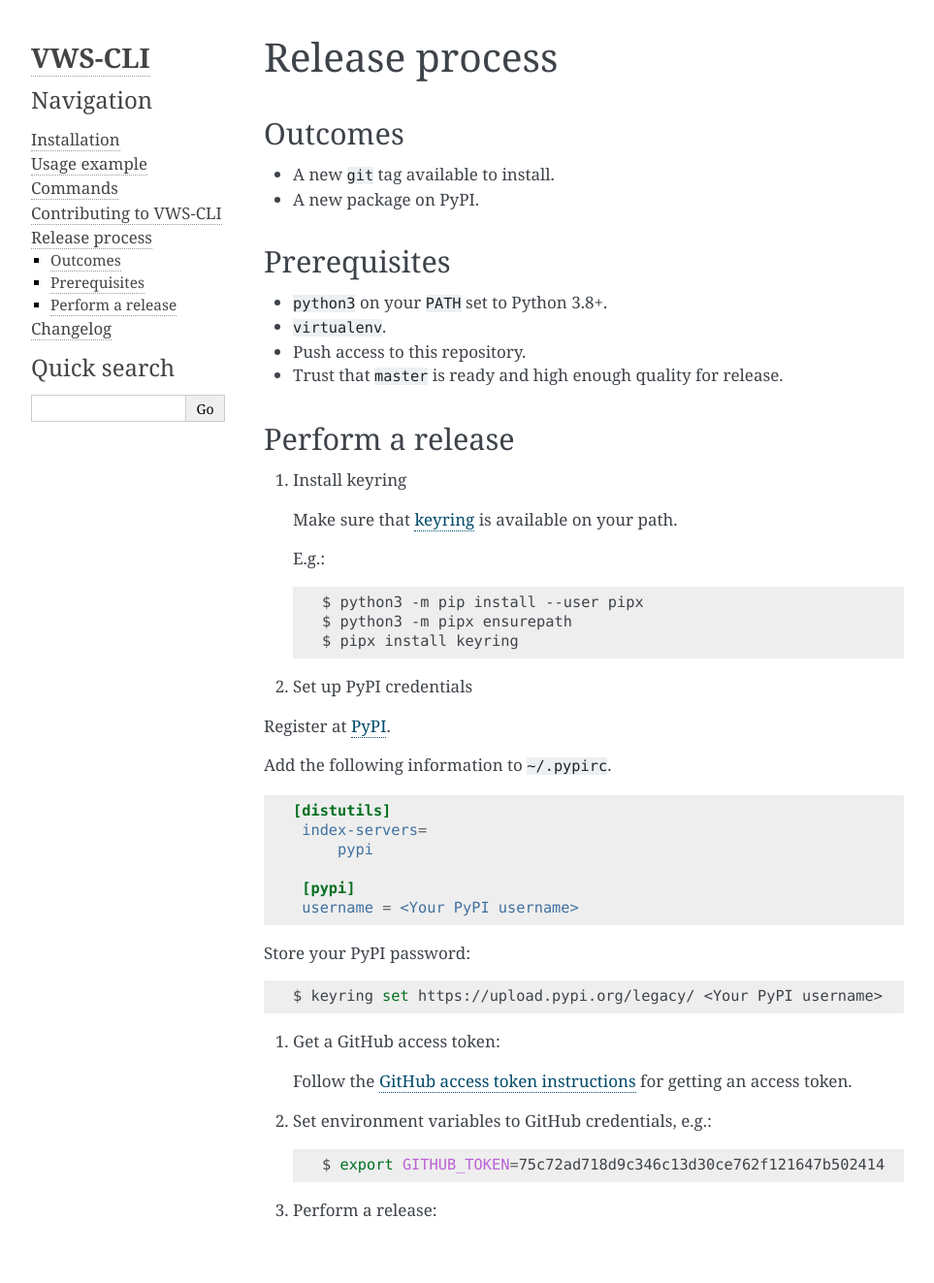
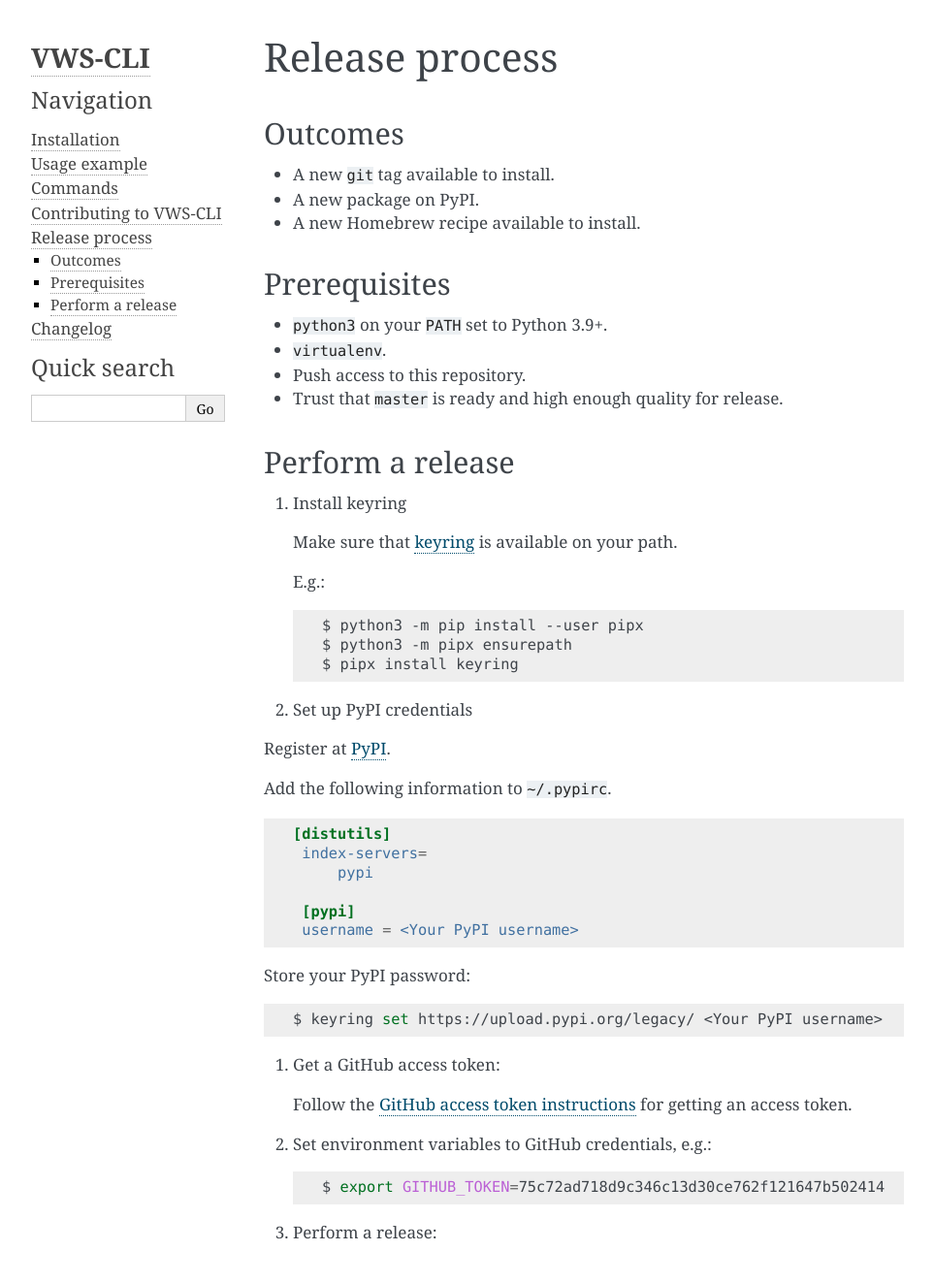
Before and after one commit to VWS-Python/vws-cli, a Sphinx documentation site: the page built from docs/source/release-process.rst, in a window 1280 px wide. Shown: the whole page at 97% size, without its empty margins (148-1111 px from the left). Built offline with Sphinx 7.4.7, drawn with Linux system fonts in a browser that asks for light colours; before the commit the page ends 1299 px from its top, so only the background shows below that.

Commit message:
Try to switch to Python 3.9

```diff
--- a/README.rst
+++ b/README.rst
@@ -16,7 +16,7 @@
 With `pip`
 ^^^^^^^^^^
 
-Requires Python 3.8+.
+Requires Python 3.9+.
 
 .. code:: sh
 
--- a/docs/source/conf.py
+++ b/docs/source/conf.py
@@ -60,7 +60,7 @@
 htmlhelp_basename = 'VWSCLIdoc'
 autoclass_content = 'init'
 intersphinx_mapping = {
-    'python': ('https://docs.python.org/3.8', None),
+    'python': ('https://docs.python.org/3.9', None),
 }
 nitpicky = True
 warning_is_error = True
--- a/docs/source/install.rst
+++ b/docs/source/install.rst
@@ -4,7 +4,7 @@
 With ``pip``
 ~~~~~~~~~~~~
 
-Requires Python 3.8+.
+Requires Python 3.9+.
 
 .. code:: sh
 
--- a/docs/source/release-process.rst
+++ b/docs/source/release-process.rst
@@ -6,11 +6,12 @@
 
 * A new ``git`` tag available to install.
 * A new package on PyPI.
+* A new Homebrew recipe available to install.
 
 Prerequisites
 ~~~~~~~~~~~~~
 
-* ``python3`` on your ``PATH`` set to Python 3.8+.
+* ``python3`` on your ``PATH`` set to Python 3.9+.
 * ``virtualenv``.
 * Push access to this repository.
 * Trust that ``master`` is ready and high enough quality for release.
--- a/setup.cfg
+++ b/setup.cfg
@@ -121,7 +121,8 @@
 classifiers =
     Operating System :: POSIX
     Environment :: Web Environment
-    Programming Language :: Python :: 3.8
+    Programming Language :: Python :: 3.9
+
     License :: OSI Approved :: MIT License
     Development Status :: 5 - Production/Stable
 url = https://github.com/VWS-Python/vws-cli
```
Also changed, not shown: 1 other file.
